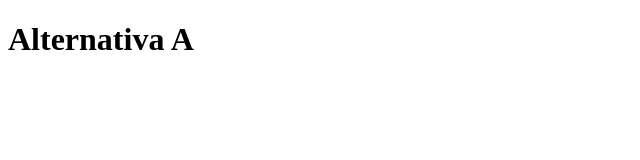
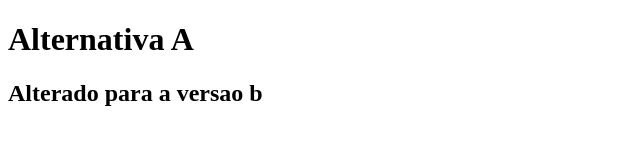
Before and after one commit to Lyzuan/git-aula-1, a plain HTML site: page index.html in a window 1280 px wide. Shown: the whole page, without its empty margins (0-640 px from the left). Drawn offline with Linux system fonts and the light colour scheme.

Commit message:
versao atualizada

```diff
--- a/index.html
+++ b/index.html
@@ -7,5 +7,6 @@
 </head>
 <body>
     <h1>Alternativa A</h1>
+    <h2>Alterado para a versao b</h2>
 </body>
 </html>
```
